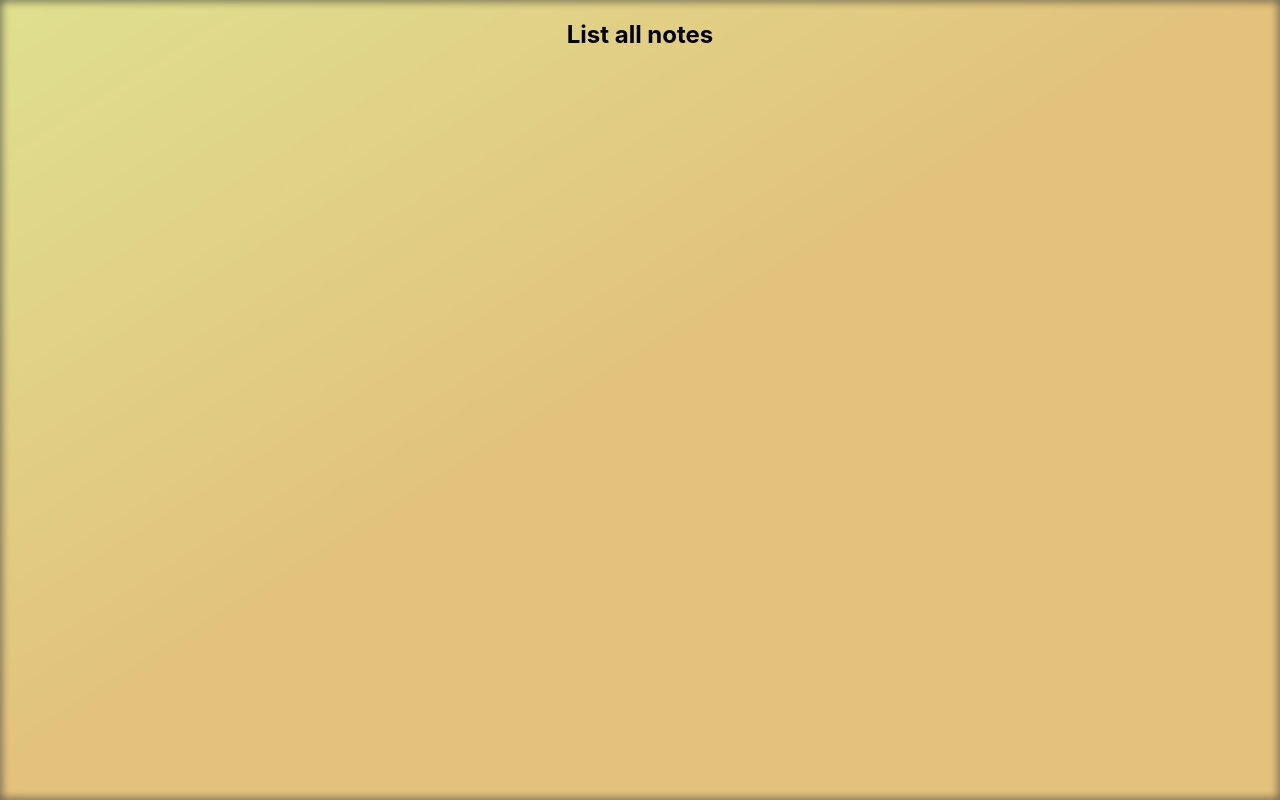
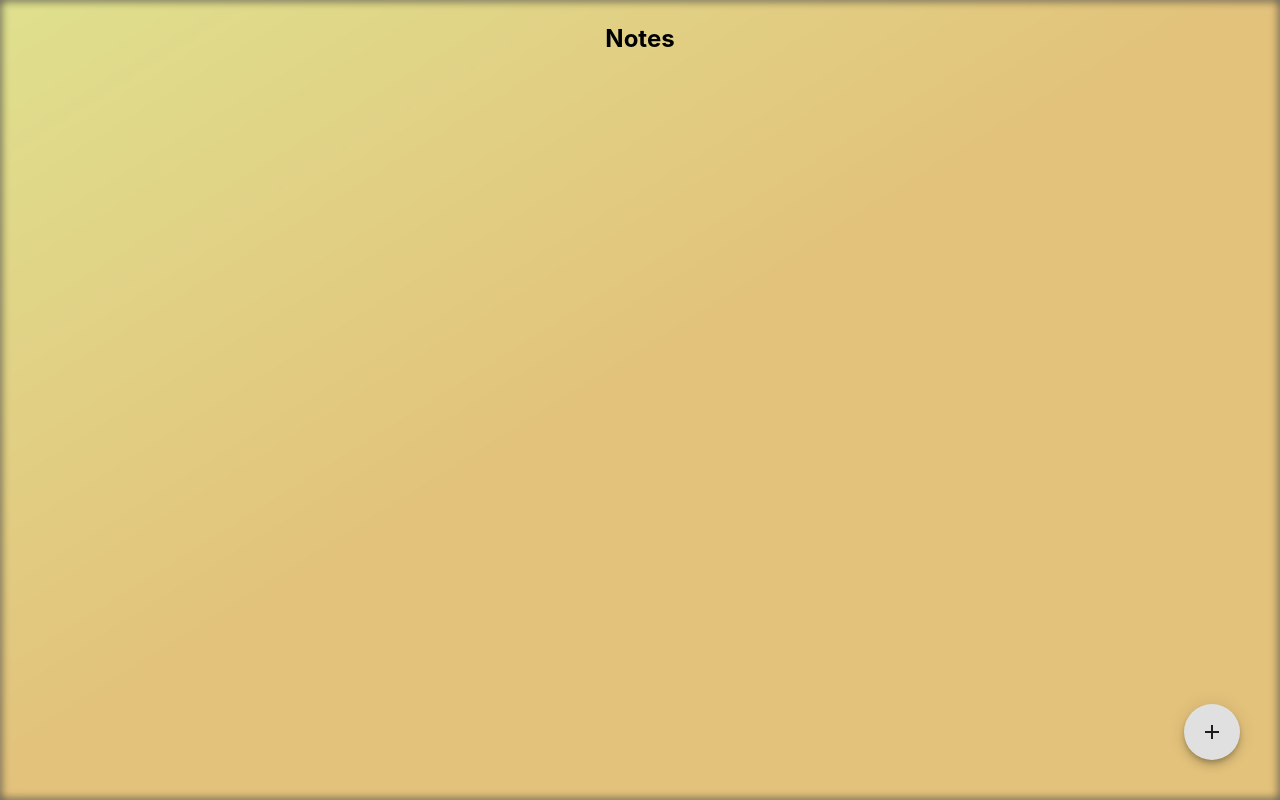
Before and after one commit to Triveni07/notes-making, a React (Create React App) app: page / in a window 1280 px wide. Built offline with nearby package versions, Linux system fonts and the light colour scheme.

Commit message:
Chore: style fixes with refactor

```diff
--- a/package.json
+++ b/package.json
@@ -4,6 +4,7 @@
   "private": true,
   "dependencies": {
     "@material-ui/core": "^4.3.2",
+    "@material-ui/icons": "^4.2.1",
     "node-sass": "^4.12.0",
     "react": "^16.9.0",
     "react-dom": "^16.9.0",
--- a/src/components/Notes/CreateNote.jsx
+++ b/src/components/Notes/CreateNote.jsx
@@ -28,15 +28,17 @@ class CreateNote extends Component {
             noteDetails
         });
 
-        //const { history } = this.props;
-        // history.push('/');
+        window.alert('Note saved', title);
 
         target.querySelector('#title').value = '';
         target.querySelector('#content').value = '';
 
+
     }
 
     render() {
+        const { note, editing } = this.props;
+        console.log('createNote', note, editing);
         return (
             <div className="notes-container">
                 <div className="notes-box">
--- a/src/components/Notes/EditNote.jsx
+++ b/src/components/Notes/EditNote.jsx
@@ -1,8 +1,11 @@
 import React, { Component } from 'react';
 
 import { connect } from 'react-redux';
+
 import { TextField, Button, Card } from '@material-ui/core';
 import propTypes from 'prop-types';
+
+import './CreateNote.scss';
 
 class EditNote extends Component {
     handleEdit = (e) => {
@@ -30,34 +33,39 @@ class EditNote extends Component {
         const { note } = this.props;
         return (
             <div className="notes-container">
-                <Card className="notes-box">
+                <div className="notes-box">
+                    <Card className="notes-card">
                         <form onSubmit={e => this.handleEdit(e)}>
                             <TextField
-                            placeholder="Enter note title"
-                            className="field"
+                                placeholder="Title"
+                                className="title"
                                 id="title"
+                                variant="filled"
                                 defaultValue={note.title}
-                            label="title"
-                            variant="outlined"
                                 required
                                 fullWidth
                             />
                             <br /><br />
                             <TextField
-                            placeholder="Add notes here.."
+                                placeholder="Add notes here..."
                                 className="field"
                                 id="content"
+                                variant="filled"
                                 defaultValue={note.content}
-                            label="description"
-                            variant="outlined"
+                                rows={16}
                                 required
                                 fullWidth
                                 multiline
                             />
                             <br /><br />
-                        <Button color="primary" type="submit">Update</Button>
+                            <div className="form-button">
+                                <Button color="primary" type="submit">
+                                    Update
+                                </Button>
+                            </div>
                         </form>
                     </Card>
+                </div>
             </div>
         );
     }
--- a/src/components/Notes/ListNotes.jsx
+++ b/src/components/Notes/ListNotes.jsx
@@ -1,21 +1,25 @@
 import React, { Component } from 'react';
 import { connect } from 'react-redux';
+import { Link } from 'react-router-dom'
+
+import Fab from '@material-ui/core/Fab';
+import AddIcon from '@material-ui/icons/Add';
 
 import Note from './Note';
 import EditNote from './EditNote';
 import './ListNotes.scss';
 
 class ListNotes extends Component {
-    state = {
-        notes: []
-    }
 
     render() {
         const { notes } = this.props;
         return (
             <div className="list-notes-container">
                 <div className="list-notes-content">
-                    <h2> List all notes</h2>
+                    <header className="header">
+                        <h2>Notes</h2>
+                    </header>
+
                     <ol className='notes-grid'>
                         {notes.map(note =>
                             <li key={note.id} className='note-list-item'>
@@ -25,14 +29,21 @@ class ListNotes extends Component {
                                         :
                                         <Note key={note.id}
                                             note={note}
-
+                                            editing={note.editing}
                                         />}
                                 </div>
                             </li>
                         )}
                     </ol>
                 </div>
-            </div>
+                <div className="create-button">
+                    <Link to='/create'>
+                        <Fab color="default" aria-label="add">
+                            <AddIcon />
+                        </Fab>
+                    </Link>
+                </div>
+            </div >
         );
     }
 }
--- a/src/components/Notes/ListNotes.scss
+++ b/src/components/Notes/ListNotes.scss
@@ -1,6 +1,12 @@
 .list-notes-container {
   display: flex;
   justify-content: center;
+
+  .header h2 {
+    text-align: justify;
+    padding: 8px;
+    margin: 16px;
+  }
 }
 
 .notes-grid {
@@ -19,9 +25,12 @@
     height: 500px;
     background-color: #daf1a3;
     padding: 24px;
+    overflow: auto;
   }
 }
 
-.note {
-  width: 140px;
+.create-button {
+  position: fixed;
+  bottom: 40px;
+  right: 40px;
 }
--- a/src/components/Notes/Note.jsx
+++ b/src/components/Notes/Note.jsx
@@ -26,7 +26,9 @@ class Note extends Component {
                     <p>{note.content}</p>
                 </div>
                 <div className="note-buttons">
-                    <Button color="primary" type="submit" onClick={this.handleEdit}>Edit</Button>
+                    <Button color="primary" type="submit" onClick={this.handleEdit}>
+                        Edit
+                    </Button>
                     <Button color="secondary" type="submit" onClick={this.handleDelete}>Delete</Button>
                 </div>
             </div>
```
Also changed, not shown: src/components/Notes/Util/CreateUtil.js (added), 1 other file (tests, documents, lock files or other folders). Lines whose indentation alone changed are shown as unchanged.
